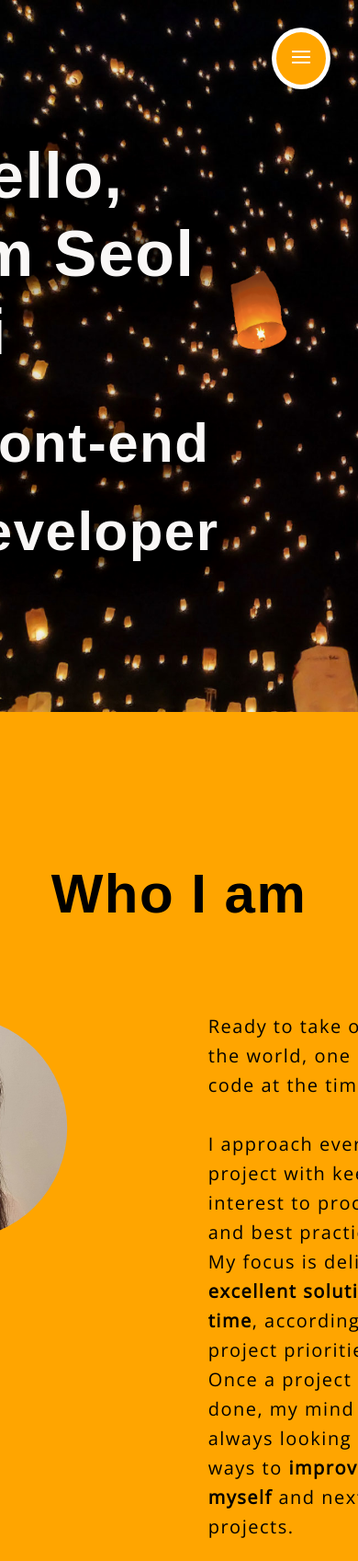
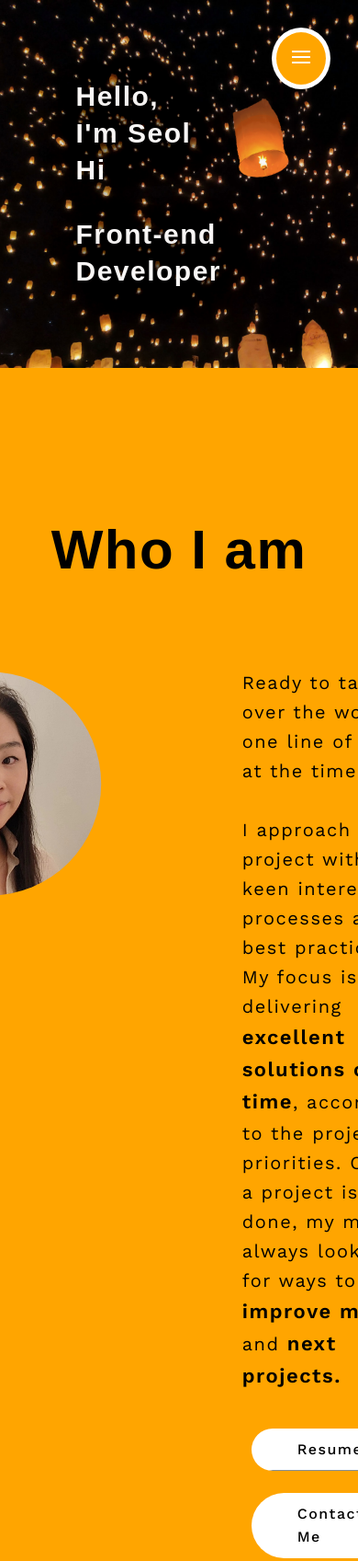
Before and after one commit to Seolcita/portfolio_seol, a website: page index.html in a window 390 px wide. Shown: the top 1697 px of the page at 92% size. Drawn offline with nearby package versions, Linux system fonts and the light colour scheme; a web font is replaced by a local one.

Commit message:
Responsive - Header

```diff
--- a/index.html
+++ b/index.html
@@ -71,33 +71,22 @@
               Ready to take over the world, one line of code at the time!<br /><br />
               I approach every project with keen interest to processes and best
               practices. My focus is delivering
-              <span class="about__emphasis"
-                ><strong>excellent solutions on time</strong></span
-              >, according to the project priorities. Once a project is done, my
+              <span class="about__emphasis">excellent solutions on time</span>,
+              according to the project priorities. Once a project is done, my
               mind is always looking for ways to
-              <span class="about__emphasis"
-                ><strong>improve myself</strong></span
-              >
-              and next projects.
-              <br /><br />
-              Lorem ipsum dolor sit amet consectetur adipisicing elit. Maxime
-              mollitia, molestiae quas vel sint commodi repudiandae consequuntur
-              voluptatum laborum numquam blanditiis harum
-              <span class="about__emphasis"
-                ><b about__texts--bold>consequuntur voluptatum</b></span
-              >, aliquid culpa officia aut! Impedit sit sunt quaerat, odit,
-              tenetur error, harum nesciunt ipsum debitis quas aliquid.
-              Reprehenderit, quia. Quo neque error repudiandae fuga? Ipsa
-              laudantium molestias eos sapiente officiis modi at sunt excepturi
-              expe
-              <span class="about__emphasis"
-                ><b about__texts--bold>eius sed odit</b></span
-              >
-              and next projects.
+              <span class="about__emphasis">improve myself</span>
+              and <span class="about__emphasis">next projects.</span>
             </p>
             <div class="about__btns">
-              <a href="#" class="btn btn--medium btn--toDown">Resume</a>
-              <a href="#" class="btn btn--medium btn--toUp">Contact Me</a>
+              <a
+                href="img/SeolHiKim-Resume.pdf"
+                class="btn btn--medium btn--toDown"
+                download
+                >Resume</a
+              >
+              <a href="#contact" class="btn btn--medium btn--toUp"
+                >Contact Me</a
+              >
             </div>
           </div>
         </div>
--- a/sass/base/_base.scss
+++ b/sass/base/_base.scss
@@ -20,7 +20,7 @@ body {
   font-weight: 300;
   line-height: 1.6;
   letter-spacing: 1.5px;
-  font-family: 'Open Sans', sans-serif;
+  font-family: 'Work Sans', sans-serif;
   // background-color: black;
 }
 
--- a/sass/base/_buttons.scss
+++ b/sass/base/_buttons.scss
@@ -5,6 +5,7 @@
   background-color: transparent;
   cursor: pointer;
   overflow: hidden;
+  font-family: 'Work Sans', sans-serif;
 
   &:focus {
     outline: none;
@@ -34,16 +35,20 @@
 
   // Button Sizes
   &--medium {
-    margin: 2rem;
-    padding: 1.5rem 6rem;
+    margin: 1rem;
+    padding: 1rem 5rem;
     background-color: white;
-    font-size: 1.8rem;
-    font-weight: bolder;
+    font-size: 1.6rem;
+    font-weight: 500;
     color: $color-blue-dark;
     border-radius: 5rem;
     position: relative;
     overflow: hidden;
     display: inline-block;
+
+    &:active {
+      transform: scale(0.96);
+    }
   }
 
   &--small {
--- a/sass/base/_typography.scss
+++ b/sass/base/_typography.scss
@@ -1,3 +1,4 @@
 /** @format */
 
-@import url('https://fonts.googleapis.com/css2?family=Open+Sans&family=Open+Sans+Condensed:wght@300&family=Shippori+Antique+B1&display=swap');
+@import url('https://fonts.googleapis.com/css2?family=Open+Sans&family=Open+Sans+Condensed:wght@300;700&family=Shippori+Antique+B1&display=swap');
+@import url('https://fonts.googleapis.com/css2?family=Work+Sans:wght@400;500;600&display=swap');
--- a/sass/layout/_about.scss
+++ b/sass/layout/_about.scss
@@ -15,7 +15,7 @@
 
     &--right {
       @include center-column;
-      margin: 0 10rem 5rem 15rem;
+      margin: 0 7rem 5rem 15rem;
     }
   }
 
@@ -29,23 +29,18 @@
 
   &__texts {
     font-size: 2rem;
-    font-family: 'Open Sans', sans-serif;
-
-    &--bold {
-      font-weight: 600;
-    }
+    font-family: 'Work Sans', sans-serif;
   }
 
   &__emphasis {
     color: black;
-    font-weight: 700;
+    font-weight: 600;
+    font-size: 2.2rem;
   }
 
   &__btns {
     width: 100%;
     height: 15rem;
-    margin-top: 5rem;
-    // padding-top: 1.3rem;
-    // overflow: hidden;
+    margin-top: 3rem;
   }
 }
--- a/sass/layout/_header.scss
+++ b/sass/layout/_header.scss
@@ -6,8 +6,6 @@
   width: 100%;
   padding: 10rem;
   height: calc(100vh - 7rem);
-  // background-image: url('../../img/bg_lantern.jpg'); // For local
-  // background-image: url('img/bg_lantern.jpg');
   background-position: center;
   background-repeat: no-repeat;
   background-size: cover;
@@ -19,17 +17,16 @@
   perspective: 100rem;
 
   &__text {
-    margin-left: -15rem;
   }
 
   &__title {
     &--main {
-      font-size: 7rem;
-      line-height: 8.5rem;
+      font-size: 5rem;
+      line-height: 7.5rem;
     }
 
     &--sub {
-      font-size: 6rem;
+      font-size: 5rem;
       margin-top: 3rem;
     }
   }
@@ -39,3 +36,36 @@
     animation: lantern-float 190s infinite;
   }
 }
+
+// RESPONSIVE  ----------------------------------------------------
+
+@media (min-width: 768px) and (max-width: 1024px) {
+  .header {
+    max-height: 55rem;
+
+    &__title {
+      &--main {
+        font-size: 4rem;
+        line-height: 6rem;
+      }
+
+      &--sub {
+        font-size: 3.8rem;
+        margin-top: 3rem;
+      }
+    }
+  }
+}
+
+@media (max-width: 767px) {
+  .header {
+    max-height: 40rem;
+    &__title {
+      &--main,
+      &--sub {
+        font-size: 3rem;
+        line-height: 4rem;
+      }
+    }
+  }
+}
```
Also changed, not shown: css/style.css, 1 other file.
